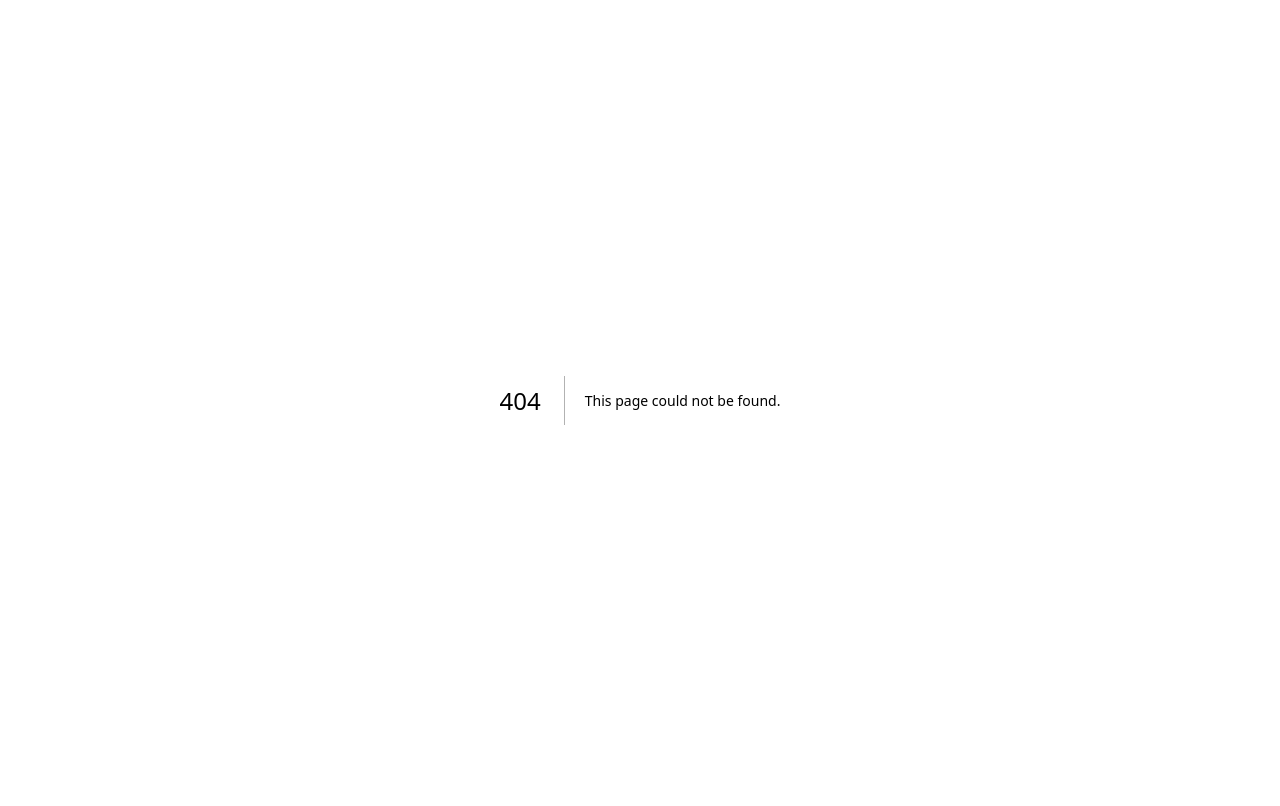
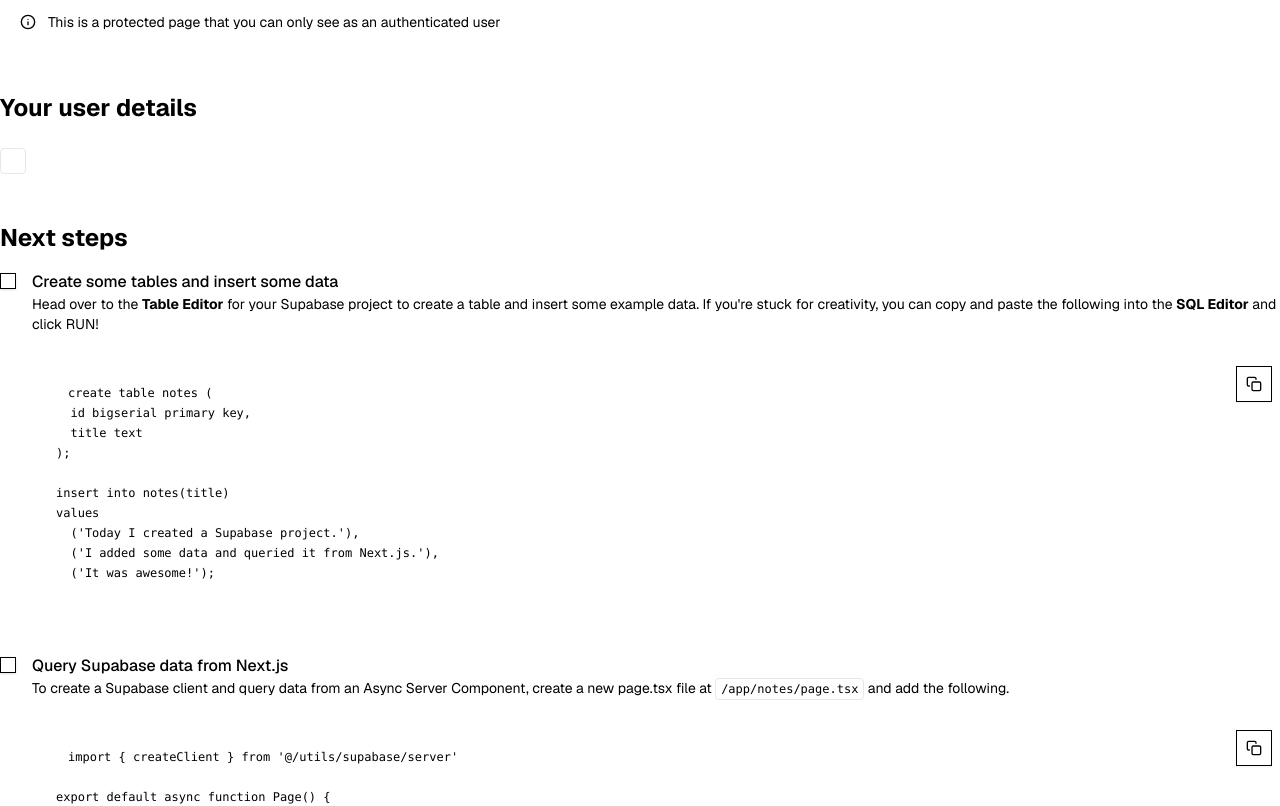
Before and after one commit to Sh1mar/SWEAR-App, a Next.js app in the folder swear-web/: page /protectedclient in a window 1280 px wide. Before the commit this address had no page. Shown: the top 806 px of the page. Built offline with nearby package versions, Linux system fonts and the light colour scheme; no server answers.

Commit message:
fix : working on protected content with server and client side

```diff
--- a/swear-web/app/auth/login/page.tsx
+++ b/swear-web/app/auth/login/page.tsx
@@ -1,10 +1,23 @@
-import { LoginForm } from "@/components/login-form";
+"use client"
+
+import { SignInUser } from "@/components/functions/auth";
+import { setUserEmail, setUserPassword } from "@/redux/auth/auth";
+import { useAppDispatch, useAppSelector } from "@/redux/hooks";
 
 export default function Page() {
+  const dispatch = useAppDispatch();
+  const userEmail = useAppSelector((state) => state.auth.userEmail);
+  const userPassword = useAppSelector((state) => state.auth.userPassword);
+
   return (
     <div className="flex min-h-svh w-full items-center justify-center p-6 md:p-10">
       <div className="w-full max-w-sm">
-        <LoginForm />
+        <h1>Login</h1>
+        <p>Email</p>
+        <input onChange={(e) => dispatch(setUserEmail(e.target.value))} type="text" placeholder="Email" />
+        <p>Password</p>
+        <input onChange={(e) => dispatch(setUserPassword(e.target.value))} type="password" placeholder="Password" />
+        <button onClick={() => SignInUser(userEmail, userPassword )}>Login</button>
       </div>
     </div>
   );
--- a/swear-web/app/auth/sign-up/page.tsx
+++ b/swear-web/app/auth/sign-up/page.tsx
@@ -1,10 +1,23 @@
-import { SignUpForm } from "@/components/sign-up-form";
+"use client"
+
+import { CreateNewUser } from "@/components/functions/auth";
+import { setUserEmail, setUserPassword } from "@/redux/auth/auth";
+import { useAppDispatch, useAppSelector } from "@/redux/hooks";
 
 export default function Page() {
+  const dispatch = useAppDispatch();
+  const userEmail = useAppSelector((state) => state.auth.userEmail);
+  const userPassword = useAppSelector((state) => state.auth.userPassword);
+
   return (
     <div className="flex min-h-svh w-full items-center justify-center p-6 md:p-10">
       <div className="w-full max-w-sm">
-        <SignUpForm />
+        <h1>Login</h1>
+        <p>Email</p>
+        <input onChange={(e) => dispatch(setUserEmail(e.target.value))} type="text" placeholder="Email" />
+        <p>Password</p>
+        <input onChange={(e) => dispatch(setUserPassword(e.target.value))} type="password" placeholder="Password" />
+        <button onClick={() => CreateNewUser(userEmail, userPassword )}>Sign up</button>
       </div>
     </div>
   );
--- /dev/null
+++ b/swear-web/app/protectedclient/page.tsx
@@ -0,0 +1,41 @@
+"use client";
+import { redirect } from "next/navigation";
+
+import supabaseClient from "@/components/supabase/client";
+import { InfoIcon } from "lucide-react";
+import { FetchDataSteps } from "@/components/tutorial/fetch-data-steps";
+import { use, useEffect } from "react";
+import { CheckExistingUser } from "@/components/functions/auth";
+
+export default async function ProtectedPage() {
+//   if (error || !data?.claims) {
+//     redirect("/auth/login");
+//   }
+
+    useEffect(() => {
+        CheckExistingUser()
+    }, []);
+
+  return (
+    //! Keep this as referenece
+    <div className="flex-1 w-full flex flex-col gap-12">
+      <div className="w-full">
+        <div className="bg-accent text-sm p-3 px-5 rounded-md text-foreground flex gap-3 items-center">
+          <InfoIcon size="16" strokeWidth={2} />
+          This is a protected page that you can only see as an authenticated
+          user
+        </div>
+      </div>
+      <div className="flex flex-col gap-2 items-start">
+        <h2 className="font-bold text-2xl mb-4">Your user details</h2>
+        <pre className="text-xs font-mono p-3 rounded border max-h-32 overflow-auto">
+          {/* {JSON.stringify(data.claims, null, 2)} */}
+        </pre>
+      </div>
+      <div>
+        <h2 className="font-bold text-2xl mb-4">Next steps</h2>
+        <FetchDataSteps />
+      </div>
+    </div>
+  );
+}
--- a/swear-web/components/functions/auth.tsx
+++ b/swear-web/components/functions/auth.tsx
@@ -24,4 +24,13 @@
     console.log(error);
 }
 
-export { CreateNewUser, SignInUser, SignOutUser };
+const CheckExistingUser = async () => {
+    const { data, error } = await supabaseClient.auth.getUser();
+    if (error) {
+        console.error("Error fetching user:", error);
+        return null;
+    }
+    console.log("Current user:", data.user);
+}
+
+export { CreateNewUser, SignInUser, SignOutUser, CheckExistingUser };
```
Also changed, not shown: swear-web/lib/supabase/server.ts (+5 -2 lines), swear-web/app/protected/chat.tsx (deleted), swear-web/app/protectedserver/layout.tsx (renamed from swear-web/app/protected/layout.tsx), swear-web/app/protectedserver/page.tsx (renamed from swear-web/app/protected/page.tsx), swear-web/redux/hooks.tsx (line endings or trailing spaces).
